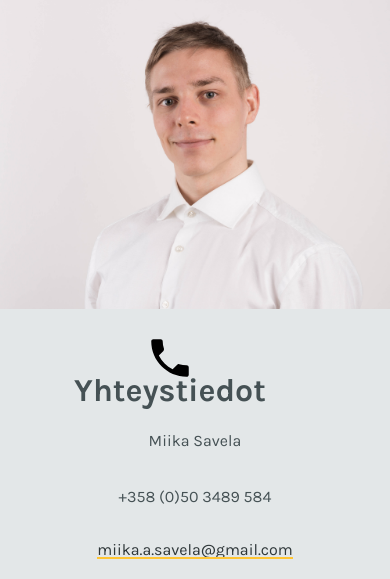
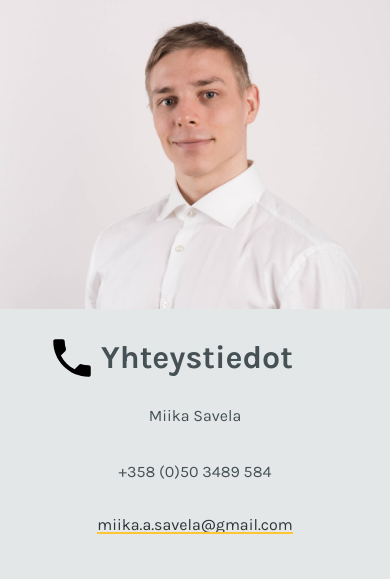
Before and after one commit to Zigelzi/laturel-web, a Flask app: page / in a window 390 px wide. Shown: the part 3064-3643 px from the top of the page. After the commit the page ends 3598 px from the top, so only its background shows below. Run offline with Flask 2, Linux system fonts and the light colour scheme; parts of the project's set-up code (start-up, migrations or seed data) failed here and were passed over; some libraries are stand-ins or nearby versions.

Commit message:
Fix the mobile nav bug and block heading in contact info

```diff
--- a/laturel/static/css/style.css
+++ b/laturel/static/css/style.css
@@ -494,6 +494,10 @@ template {
   text-shadow: 0px 0px 6px rgba(255, 255, 255, 0.7);
 }
 
+.inline-heading {
+  display: inline-block;
+}
+
 .xl-p {
   font-size: 1.653rem;
   padding: 0 5%;
@@ -543,14 +547,14 @@ template {
   left: 100%;
   transition: left 0.2s ease-in-out, background-color 0.15s ease;
   padding-top: 30%;
-  background-color: transparent;
+  background-color: #05212E;
 }
 .nav-menu.active {
   left: 0;
 }
 
 .nav-menu-blue {
-  background-color: #05212E;
+  background-color: #05212E !important;
   border-bottom: 3px solid #38BDFA;
 }
 
@@ -1294,6 +1298,7 @@ template {
     height: initial;
     padding-top: 0;
     text-align: center;
+    background-color: transparent;
   }
 
   .nav-section {
--- a/laturel/static/js/web.js
+++ b/laturel/static/js/web.js
@@ -95,6 +95,7 @@ document.addEventListener('DOMContentLoaded', () => {
         const navMenu = document.getElementById('nav-menu');
         const navBarHeight = 50;
         const navBackgroundClass = 'nav-menu-blue'
+
         if (scrollPosition > navBarHeight) {
             navMenu.classList.add(navBackgroundClass);
         } else {
--- a/laturel/static/scss/base/_layout.scss
+++ b/laturel/static/scss/base/_layout.scss
@@ -119,6 +119,10 @@
     text-shadow: 0px 0px 6px rgba(255,255,255,0.7);
 }
 
+.inline-heading {
+    display: inline-block;
+}
+
 .xl-p {
     font-size: 1.653rem;
     padding: 0 5%;
--- a/laturel/static/scss/base/_mediaqueries.scss
+++ b/laturel/static/scss/base/_mediaqueries.scss
@@ -43,6 +43,7 @@
         height: initial;
         padding-top: 0;
         text-align: center;
+        background-color: transparent;
     }
 
     .nav-section {
--- a/laturel/static/scss/components/_nav.scss
+++ b/laturel/static/scss/components/_nav.scss
@@ -10,7 +10,7 @@
     left:100%;
     transition: left 0.2s ease-in-out, background-color 0.15s ease;
     padding-top: 30%;
-    background-color: transparent;
+    background-color: $primary-blue-900;
 
     &.active {
         left: 0;
@@ -18,7 +18,7 @@
 }
 
 .nav-menu-blue {
-    background-color: $primary-blue-900;
+    background-color: $primary-blue-900 !important; // Override the media query bg-color
     border-bottom: 3px solid $primary-blue-400;
 }
 
--- a/laturel/templates/main/index.html
+++ b/laturel/templates/main/index.html
@@ -194,7 +194,7 @@
                 {% else %}
                 <img src="{{url_for('static', filename='img/phone.svg')}}" alt="phone icon" class="svg-icon">
                 {% endif %}
-                <h1 class="">Yhteystiedot</h1>
+                <h1 class="inline-heading">Yhteystiedot</h1>
             </div>
             <div>
                 <p>Miika Savela</p>
```
Also changed, not shown: 1 other file.
